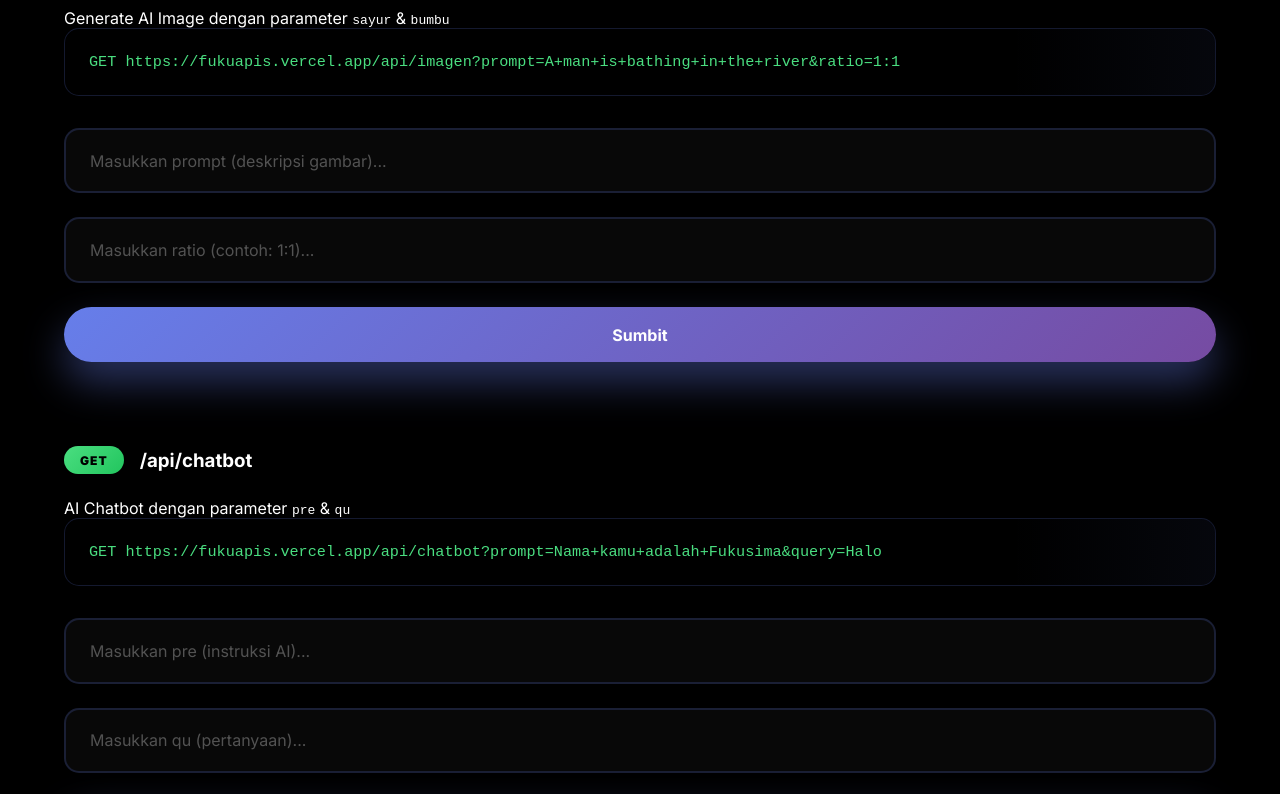
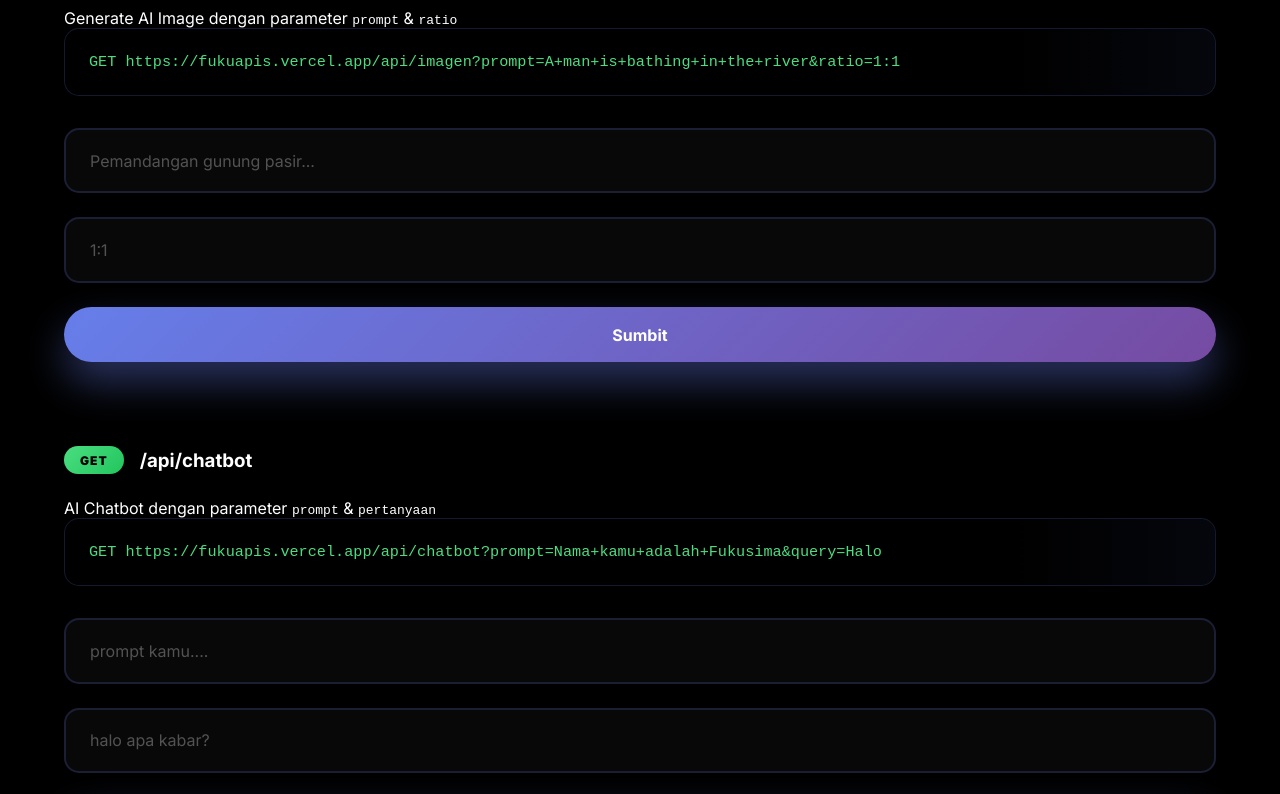
Before and after one commit to AhmadXyzDev/fukuapis, a website: page public/index.html in a window 1280 px wide. Shown: the part 1640-2434 px from the top of the page. Drawn offline with Linux system fonts and the light colour scheme.

Commit message:
update index.html

```diff
--- a/public/index.html
+++ b/public/index.html
@@ -91,16 +91,16 @@
     <div class="endpoint-method">GET</div>
     <h3>/api/imagen</h3>
   </div>
-  <p>Generate AI Image dengan parameter <code>sayur</code> & <code>bumbu</code></p>
+  <p>Generate AI Image dengan parameter <code>prompt</code> & <code>ratio</code></p>
 
   <pre class="code-block">GET https://fukuapis.vercel.app/api/imagen?prompt=A+man+is+bathing+in+the+river&ratio=1:1</pre>
 
   <div class="try-form">
     <div class="input-wrapper">
-      <input type="text" id="sayur" placeholder="Masukkan prompt (deskripsi gambar)...">
+      <input type="text" id="sayur" placeholder="Pemandangan gunung pasir...">
     </div>
     <div class="input-wrapper">
-      <input type="text" id="bumbu" placeholder="Masukkan ratio (contoh: 1:1)...">
+      <input type="text" id="bumbu" placeholder="1:1">
     </div>
     <button id="goreng" class="button button-primary">Sumbit</button>
     <div id="piring" class="result"></div>
@@ -112,16 +112,16 @@
     <div class="endpoint-method">GET</div>
     <h3>/api/chatbot</h3>
   </div>
-  <p>AI Chatbot dengan parameter <code>pre</code> & <code>qu</code></p>
+  <p>AI Chatbot dengan parameter <code>prompt</code> & <code>pertanyaan</code></p>
 
   <pre class="code-block">GET https://fukuapis.vercel.app/api/chatbot?prompt=Nama+kamu+adalah+Fukusima&query=Halo</pre>
 
   <div class="try-form">
     <div class="input-wrapper">
-      <input type="text" id="pre" placeholder="Masukkan pre (instruksi AI)...">
+      <input type="text" id="pre" placeholder="prompt kamu....">
     </div>
     <div class="input-wrapper">
-      <input type="text" id="qu" placeholder="Masukkan qu (pertanyaan)...">
+      <input type="text" id="qu" placeholder="halo apa kabar?">
     </div>
     <button id="send-chat" class="button button-primary">Sumbit</button>
     <div id="divRess" class="result"></div>
@@ -137,7 +137,7 @@
   <pre class="code-block">GET https://fukuapis.vercel.app/api/ytmp3?url=https://example.com&quality=120</pre>
   <div class="try-form">
     <div class="input-wrapper">
-      <input type="text" id="urlnya" placeholder="Masukkan text...">
+      <input type="text" id="urlnya" placeholder="Masukkan url...">
     </div>
     <button id="convert-beton" class="button button-primary">Sumbit</button>
     <div id="goto" class="result"></div>
```
